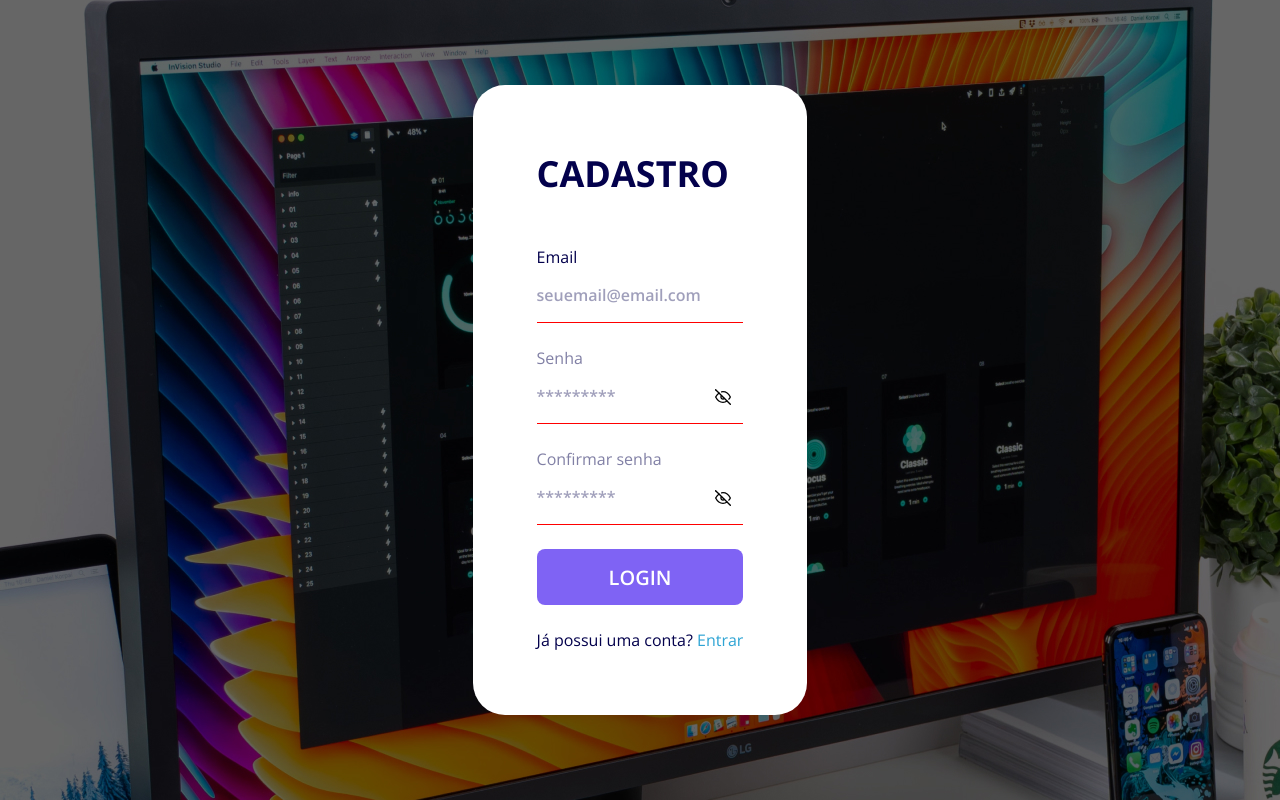
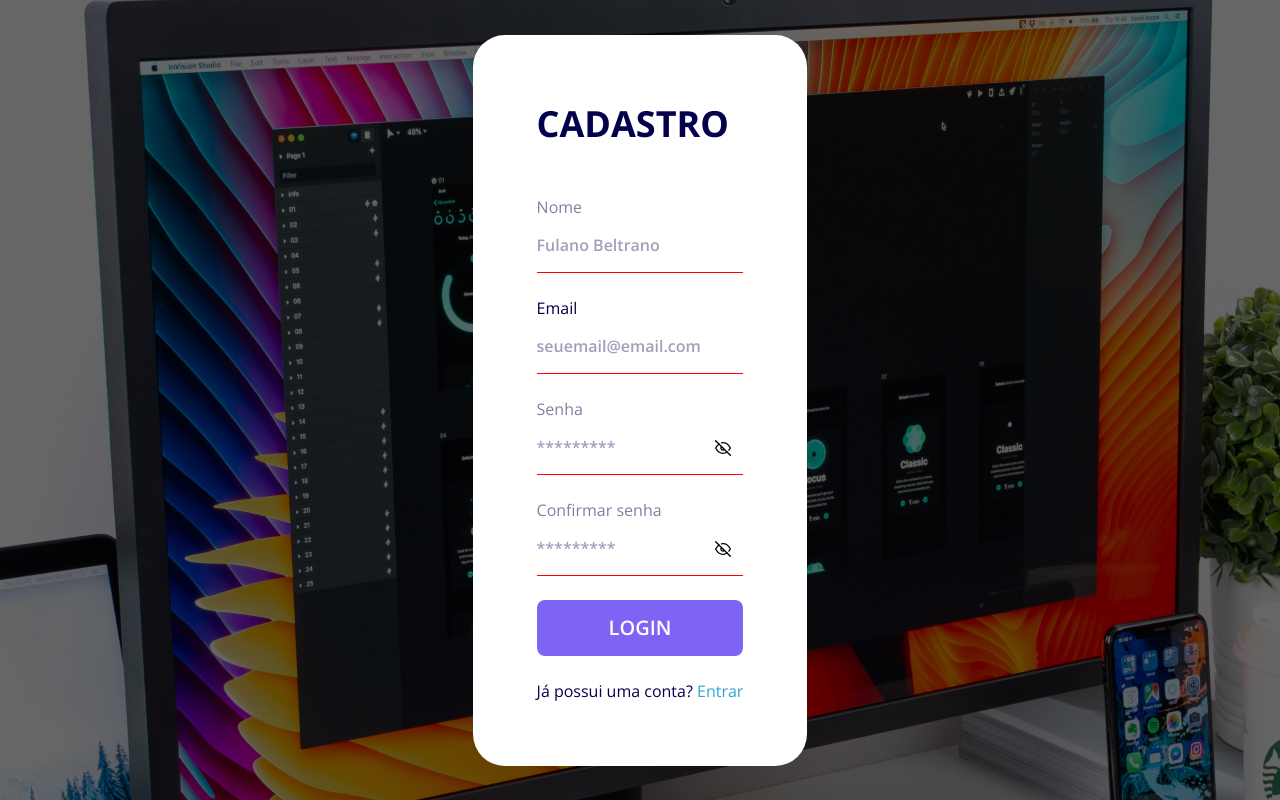
Before and after one commit to savio591/mce-crud-front-end-react, a Next.js app: page /signup in a window 1280 px wide. Built offline with nearby package versions, Linux system fonts and the light colour scheme; no server answers.

Commit message:
Signup page - Style lobalization for similar pages | API query | States | Session hook verifier | HTML forms validation

```diff
--- a/src/pages/signup.tsx
+++ b/src/pages/signup.tsx
@@ -10,9 +10,11 @@ import { Input } from '../components/Input';
 import { Button } from '../components/Button';
 
 import formPageStyles from '../styles/FormPages.module.scss';
+import { api } from '../services/api';
 
 export default function SignUp(): JSX.Element {
   const router = useRouter();
+  const [name, setName] = useState('');
   const [email, setEmail] = useState('');
   const [password, setPassword] = useState('');
   const [confirmPassword, setConfirmPassword] = useState('');
@@ -27,18 +29,25 @@ export default function SignUp(): JSX.Element {
 
     setIsSendingRequest(true);
 
-    const response = await fetch('/api/test', { method: 'POST' });
+    const response = await api.post('/users', {
+      nome: name,
+      email,
+      senha: password,
+      cpf: '000.000.000-00',
+      acesso: 0,
+      nivel: 999,
+    });
 
-    if (response.ok) {
+    if (response.status === 200) {
       await delay(2000);
       setIsSendingRequest(false);
-      setEmail('Sucesso!!');
+      setEmail('Criado com sucesso!!');
       await delay(2000);
-      router.push('/dashboard');
+      router.push('/login');
       return;
     }
     setIsSendingRequest(false);
-    setEmail('NN deu certo man');
+    setEmail('erro');
   }
 
   return (
@@ -48,6 +57,20 @@ export default function SignUp(): JSX.Element {
       </Head>
       <main className={formPageStyles.container}>
         <Form onSubmit={handlerLogin} headerTitle="Cadastro">
+          <label htmlFor="nome">
+            Nome
+            <Input
+              id="name"
+              type="text"
+              autoComplete="name"
+              placeholder="Fulano Beltrano"
+              title="Digite o seu nome"
+              value={name}
+              onInput={event => setName(event.currentTarget.value)}
+              autoFocus
+              required
+            />
+          </label>
           <label htmlFor="email">
             Email
             <Input
@@ -81,7 +104,7 @@ export default function SignUp(): JSX.Element {
           <label htmlFor="password">
             Confirmar senha
             <Input
-              id="password"
+              id="confirm-password"
               type="password"
               placeholder="*********"
               title="Confirme sua senha"
```
